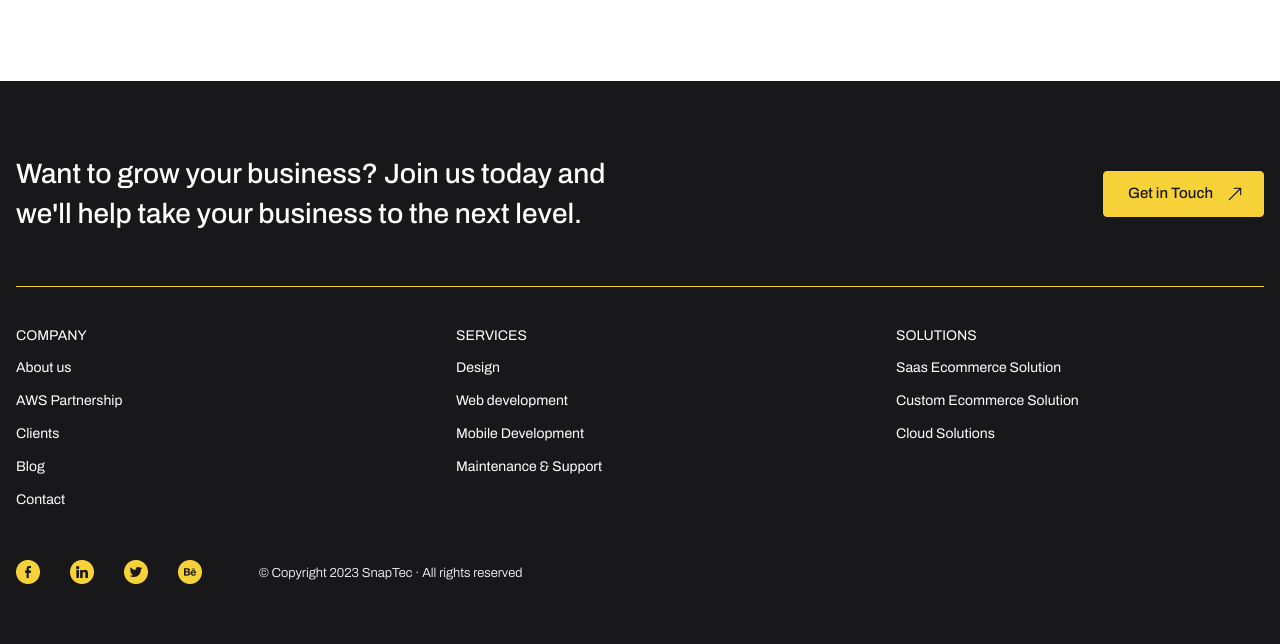
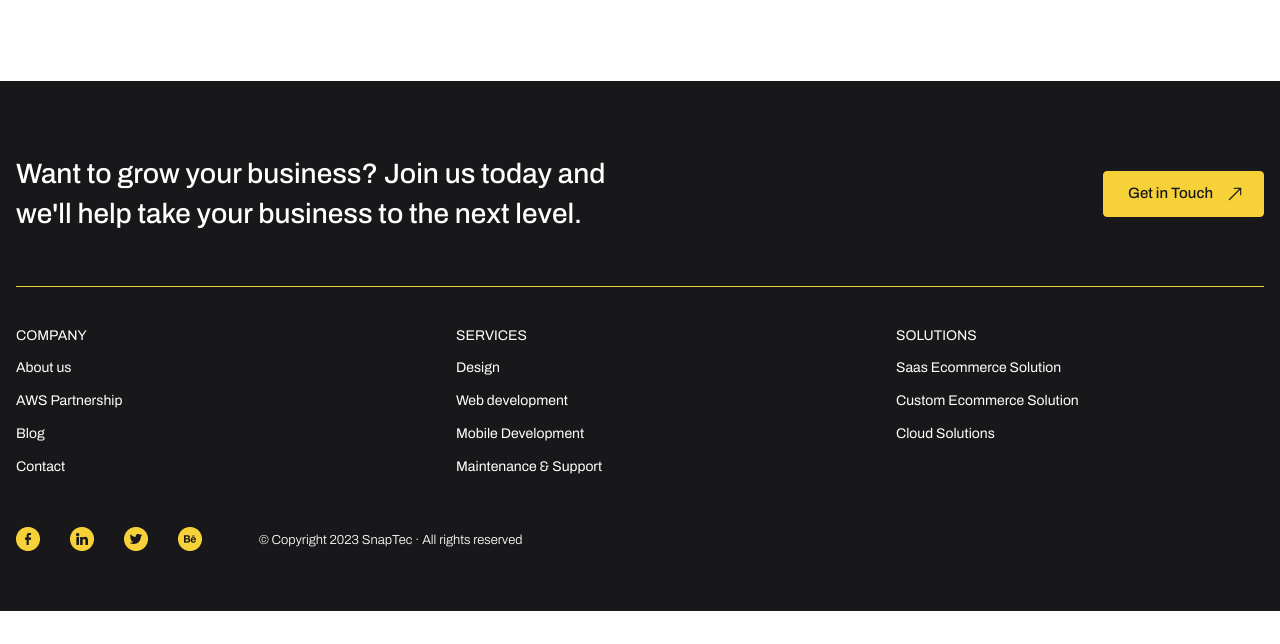
Before and after one commit to snaptec2020/snaptec-layout, a plain HTML site: page clients.html in a window 1280 px wide. Shown: the part 1788-2432 px from the top of the page. After the commit the page ends 2399 px from the top, so only its background shows below. Drawn offline with Linux system fonts and the light colour scheme.

Commit message:
S-9392-Remove the links redrict to Clients page

```diff
--- a/clients.html
+++ b/clients.html
@@ -31,7 +31,7 @@
             <li class="item"><a href="https://snaptec.co/service/" target="_blank">Services</a></li>
             <li class="item"><a href="https://snaptec.co/solution/" target="_blank">Solutions</a></li>
             <li class="item"><a href="https://snaptec.co/blogs-page/" target="_blank">Case studies</a></li>
-            <li class="item"><a href="/clients.html" target="_blank">Clients</a></li>
+            <!-- <li class="item"><a href="/clients.html" target="_blank">Clients</a></li> -->
             <li class="item"><a href="https://snaptec.co/our-mission/" target="_blank">About us</a></li>
           </ul>
         </div>
@@ -51,7 +51,7 @@
             <li class="item"><a href="https://snaptec.co/service/" target="_blank">Services</a></li>
             <li class="item"><a href="https://snaptec.co/solution/" target="_blank">Solutions</a></li>
             <li class="item"><a href="https://snaptec.co/blogs-page/" target="_blank">Case studies</a></li>
-            <li class="item"><a href="/clients.html" target="_blank">Clients</a></li>
+            <!-- <li class="item"><a href="/clients.html" target="_blank">Clients</a></li> -->
             <li class="item"><a href="https://snaptec.co/our-mission/" target="_blank">About us</a></li>
           </ul>
         </div>
@@ -232,7 +232,7 @@
             <div class="child-group">
               <a class="link" href="https://snaptec.co/our-mission/" target="_blank">About us</a>
               <a class="link" href="#" target="_blank">AWS Partnership</a>
-              <a class="link" href="/clients.html" target="_blank">Clients</a>
+              <!-- <a class="link" href="/clients.html" target="_blank">Clients</a> -->
               <a class="link" href="https://snaptec.co/blogs-page/" target="_blank">Blog</a>
               <a class="link" href="https://snaptec.co/contact/" target="_blank">Contact</a>
             </div>
```
Also changed, not shown: index.html (+3 -3 lines).
